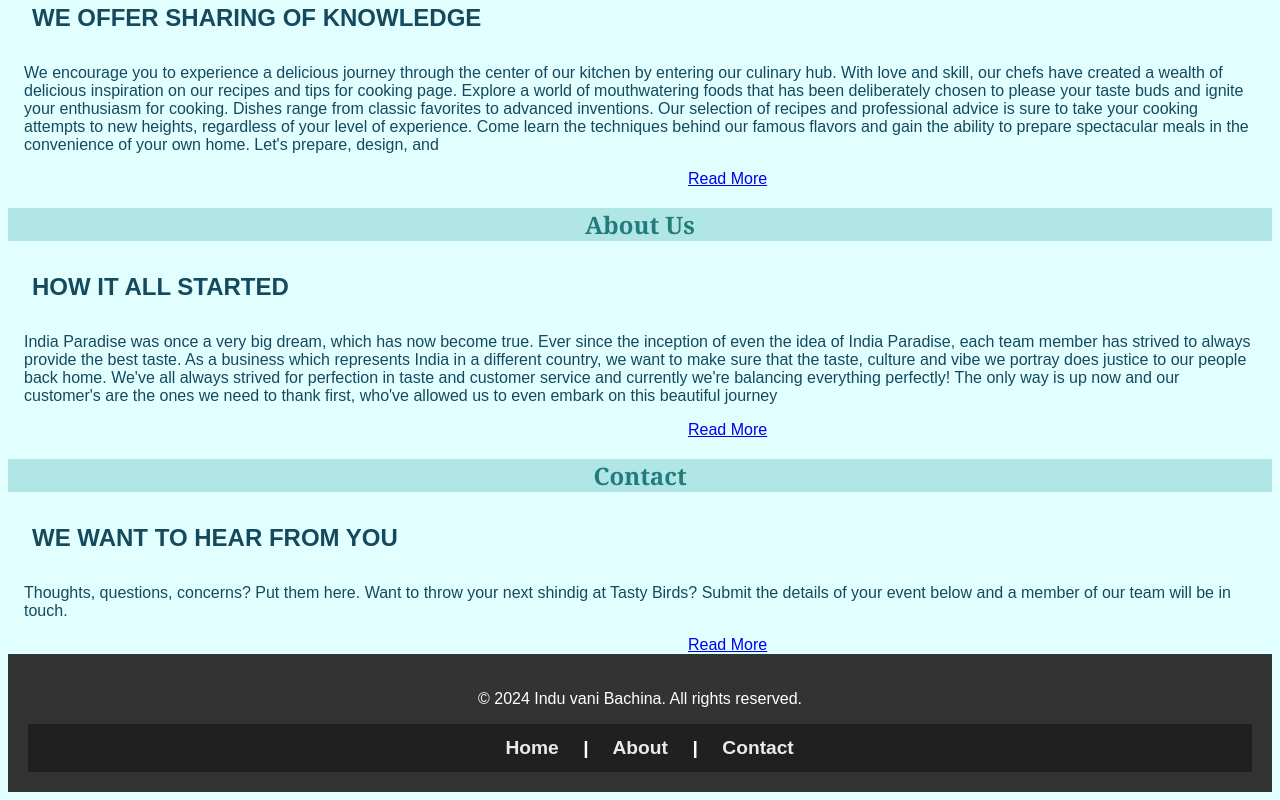
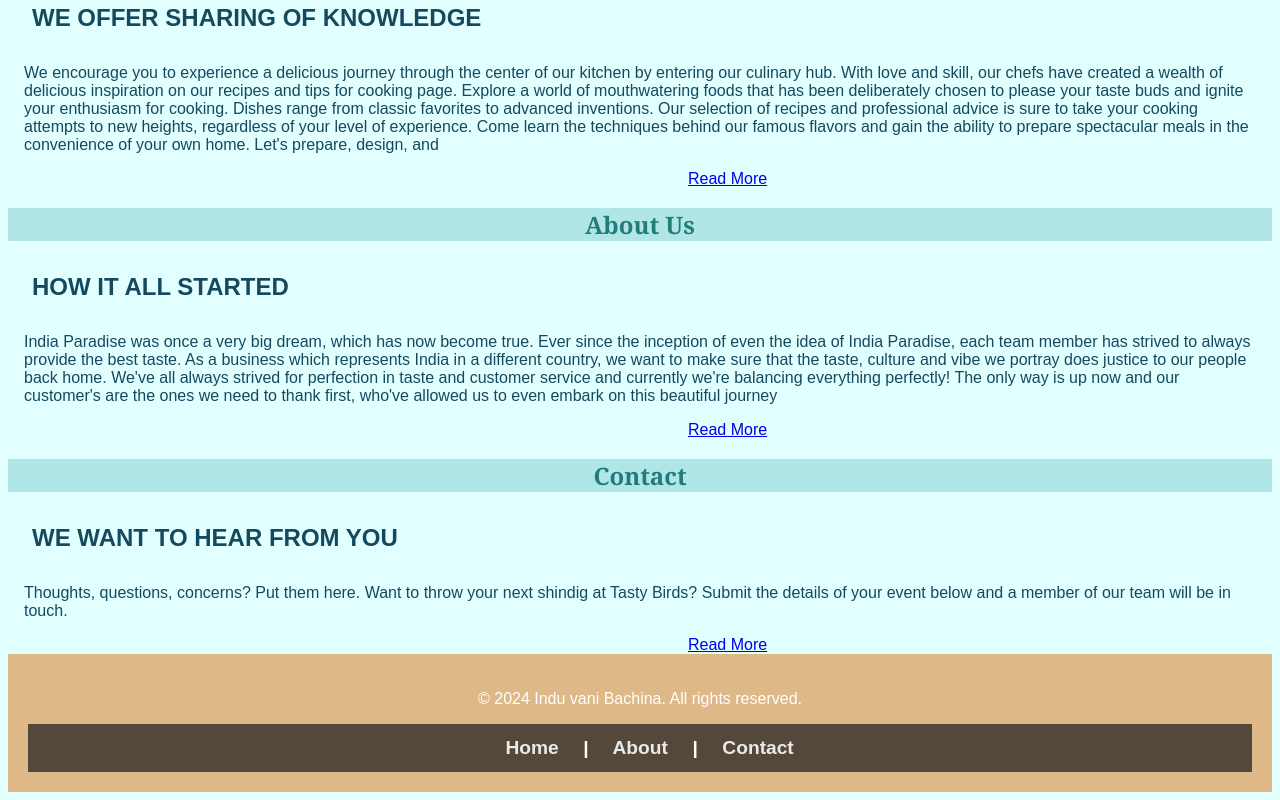
Before and after one commit to InduBachina/indubachina.github.io, a plain HTML site: page index.html in a window 1280 px wide. Shown: the part 1094-1894 px from the top of the page. Drawn offline with Linux system fonts and the light colour scheme.

Commit message:
changes for website

```diff
--- a/style.css
+++ b/style.css
@@ -322,8 +322,7 @@ nav a:hover {
 }
 
 footer {
-    background-color: #333;
-    /* Background color */
+    background-color:burlywood;
     color: #fff;
     /* Text color */
     padding: 20px;
```
